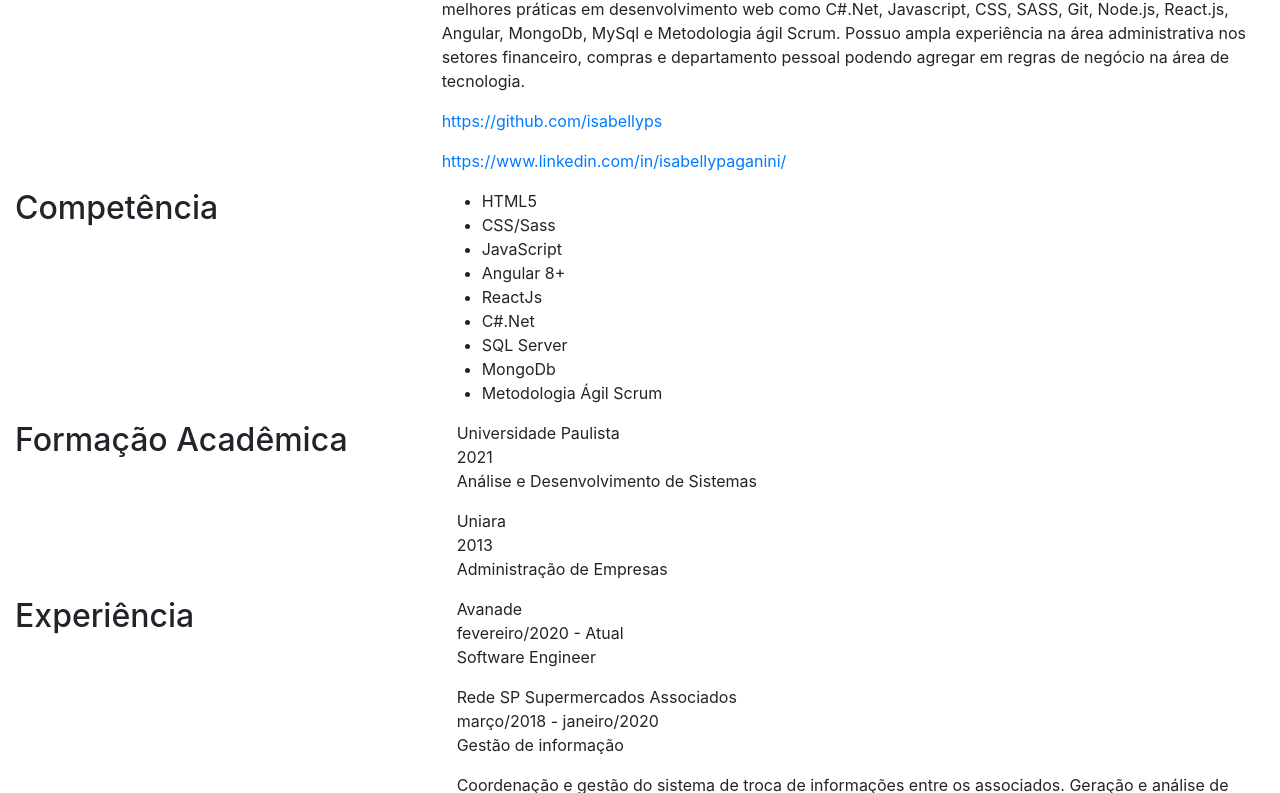
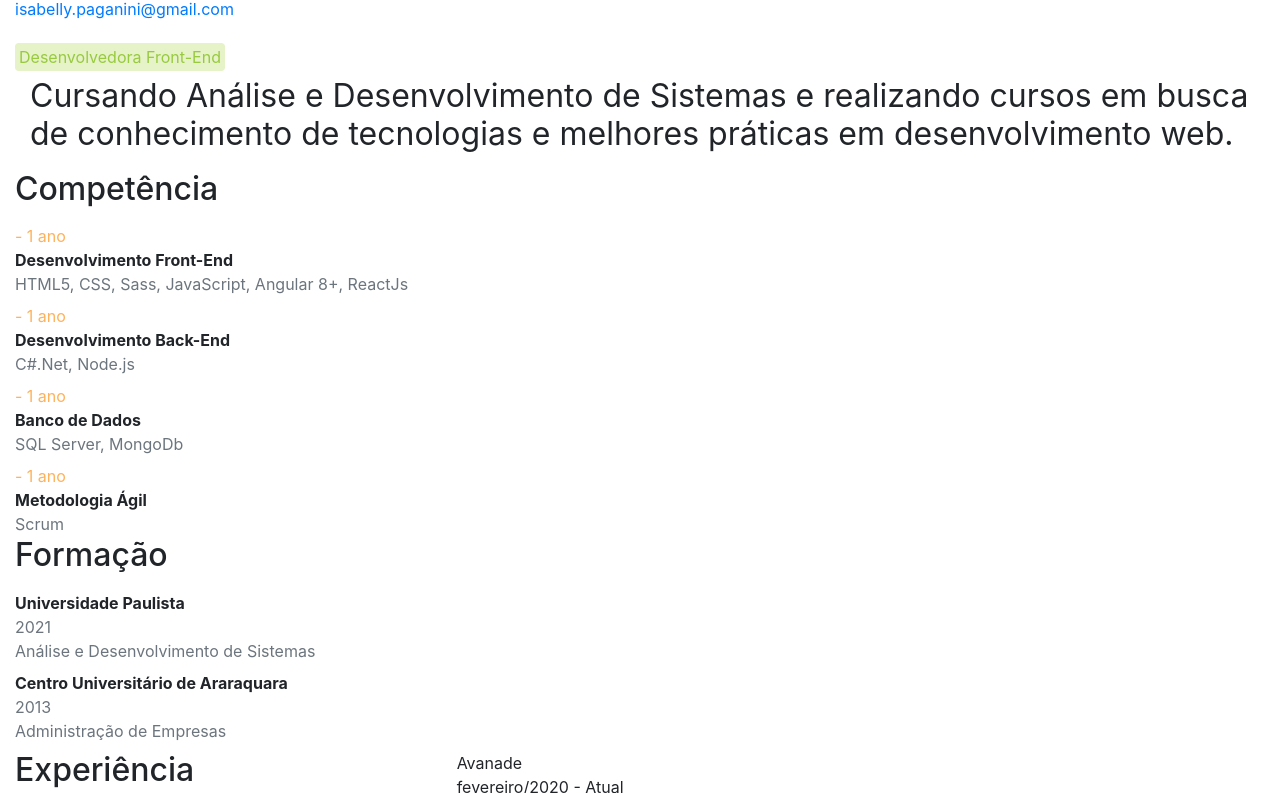
Before and after one commit to isabellyps/personal-page-bootstrap, a plain HTML site: page index.html in a window 1280 px wide. Shown: the part 650-1443 px from the top of the page. Drawn offline with nearby package versions, Linux system fonts and the light colour scheme.

Commit message:
aplicando bootstrap

```diff
--- a/css/style.css
+++ b/css/style.css
@@ -0,0 +1,13 @@
+.text-dev {
+    color: #98CA3F;
+    background-color: #E6F2C7;
+}
+
+.display-5 {
+    font-size: 2rem;
+    line-height: 1.2;
+}
+
+.years {
+    color: #ffb25b;
+}
--- a/index.html
+++ b/index.html
@@ -5,77 +5,87 @@
     <link rel="stylesheet" href="css/style.css">
     <link rel="stylesheet" href="https://stackpath.bootstrapcdn.com/bootstrap/4.4.1/css/bootstrap.min.css"
         integrity="sha384-Vkoo8x4CGsO3+Hhxv8T/Q5PaXtkKtu6ug5TOeNV6gBiFeWPGFN9MuhOf23Q9Ifjh" crossorigin="anonymous">
-
 </head>
 
 <body class="container-fluid">
     <div id="session1" class="row">
-        <h1 class="col-12 col-md-4">Dados pessoais</h1>
-        <div class="col-12 col-md-8 desc">
-            <div class="col-12 col-md-4" id="image-container">
-                <img src="img/img-sorr-ab.png" alt="foto do curriculo">
+        <div class="col-5 mb-3 mt-3">
+            <img src="img/img-sorr-ab.png" alt="foto do curriculo" class="rounded-circle img-fluid">
         </div>
-            <div class="col-12 col-md-8">
+        <h1 class="col-12">Dados pessoais</h1>
+        <div class="col-12 col-md-8 desc text-secondary">
             <p id="name">Isabelly Paganini Soarde</p>
             <p id="phone">+55 (11) 95026-1919</p>
             <p><a href="mailto:isabelly.paganini@gmail.com" id="email">isabelly.paganini@gmail.com</a></p>
         </div>
+        <div class="col-12 mt-2">
+            <span class="text-dev p-1 rounded">Desenvolvedora Front-End</span>
         </div>
     </div>
 
-    <div id="session2" class="row">
+    <div class="col-12 display-5 mt-2">
+        Cursando Análise e Desenvolvimento de Sistemas
+        e realizando cursos em busca de conhecimento de tecnologias
+        e melhores práticas em desenvolvimento web.
+    </div>
+
+
+
+    <!-- <div id="session2" class="row">
         <h2 class="col-12 col-md-4">Sobre</h2>
         <div class="col-12 col-md-8 desc">
-            <p>Formada em Administração de empresa, em transição de carreira
-                após 13 anos na área. Estou cursando Análise e Desenvolvimento
-                de Sistemas e realizando cursos em busca de conhecimento
-                de tecnologias e melhores práticas em desenvolvimento web
-                como C#.Net, Javascript, CSS, SASS, Git, Node.js, React.js,
-                Angular, MongoDb, MySql e Metodologia ágil Scrum. Possuo ampla
-                experiência na área administrativa nos setores financeiro, compras
-                e departamento pessoal podendo agregar em regras de negócio na
-                área de tecnologia.
+            <p>
             </p>
             <p><a href="https://github.com/isabellyps" id="github">https://github.com/isabellyps</a></p>
             <p><a href="https://www.linkedin.com/in/isabellypaganini/"
                     id="linkedin">https://www.linkedin.com/in/isabellypaganini/</a></p>
         </div>
+    </div> -->
+
+    <div id="session3" class="row">
+        <h2 class="col-12 col-md-4 title mt-3">Competência</h2>
+
+        <div class="col-12 mt-2">
+            <div class="col-12 p-0 years">- 1 ano</div>
+            <div class="col-12 p-0"><strong>Desenvolvimento Front-End</strong></div>
+            <div class="col-12 p-0 text-secondary">HTML5, CSS, Sass, JavaScript, Angular 8+, ReactJs</div>
         </div>
 
-    <div id="session3" class="row">
-        <h2 class="col-12 col-md-4 title">Competência</h2>
-        <div class="col-12 col-md-8 desc">
-            <ul>
-                <li>HTML5</li>
-                <li>CSS/Sass</li>
-                <li>JavaScript</li>
-                <li>Angular 8+</li>
-                <li>ReactJs</li>
-                <li>C#.Net</li>
-                <li>SQL Server</li>
-                <li>MongoDb</li>
-                <li>Metodologia Ágil Scrum</li>
-            </ul>
+        <div class="col-12 mt-2">
+            <div class="col-12 p-0 years">- 1 ano</div>
+            <div class="col-12 p-0"><strong>Desenvolvimento Back-End</strong></div>
+            <div class="col-12 p-0 text-secondary">C#.Net, Node.js</div>
+        </div>
+
+        <div class="col-12 mt-2">
+            <div class="col-12 p-0 years">- 1 ano</div>
+            <div class="col-12 p-0"><strong>Banco de Dados</strong></div>
+            <div class="col-12 p-0 text-secondary">SQL Server, MongoDb</div>
+        </div>
+
+        <div class="col-12 mt-2">
+            <div class="col-12 p-0 years">- 1 ano</div>
+            <div class="col-12 p-0"><strong>Metodologia Ágil</strong></div>
+            <div class="col-12 p-0 text-secondary">Scrum</div>
         </div>
     </div>
 
     <div id="session4" class="row">
-        <h2 class="col-12 col-md-4">Formação Acadêmica</h2>
-        <div class="col-12 col-md-8 desc">
-            <div class="col school">Universidade Paulista</div>
-            <div class="col period">2021</div>
-            <div class="col desc">
-                <p>
-                    Análise e Desenvolvimento de Sistemas
-                </p>
+        <h2 class="col-12 col-md-4">Formação</h2>
+        <div class="col-12 mt-2">
+            <div class="col-12 p-0"><strong>Universidade Paulista</strong></div>
+            <div class="col-12 p-0 text-secondary">2021</div>
+            <div class="col-12 p-0 text-secondary">Análise e Desenvolvimento de Sistemas</div>
         </div>
-            <div class="col school">Uniara</div>
-            <div class="col period">2013</div>
-            <div class="col desc">
-                <p>
-                    Administração de Empresas
-                </p>
+        <div class="col-12 mt-2">
+            <div class="col-12 p-0"><strong>Centro Universitário de Araraquara</strong></div>
+            <div class="col-12 p-0 text-secondary">2013</div>
+            <div class="col-12 p-0 text-secondary">Administração de Empresas</div>
         </div>
+        <div class="col-12 mt-2">
+            <div class="col-12 p-0"><strong></strong></div>
+            <div class="col-12 p-0 text-secondary"></div>
+            <div class="col-12 p-0 text-secondary"></div>
         </div>
     </div>
 
```
Lines whose indentation alone changed are shown as unchanged.
